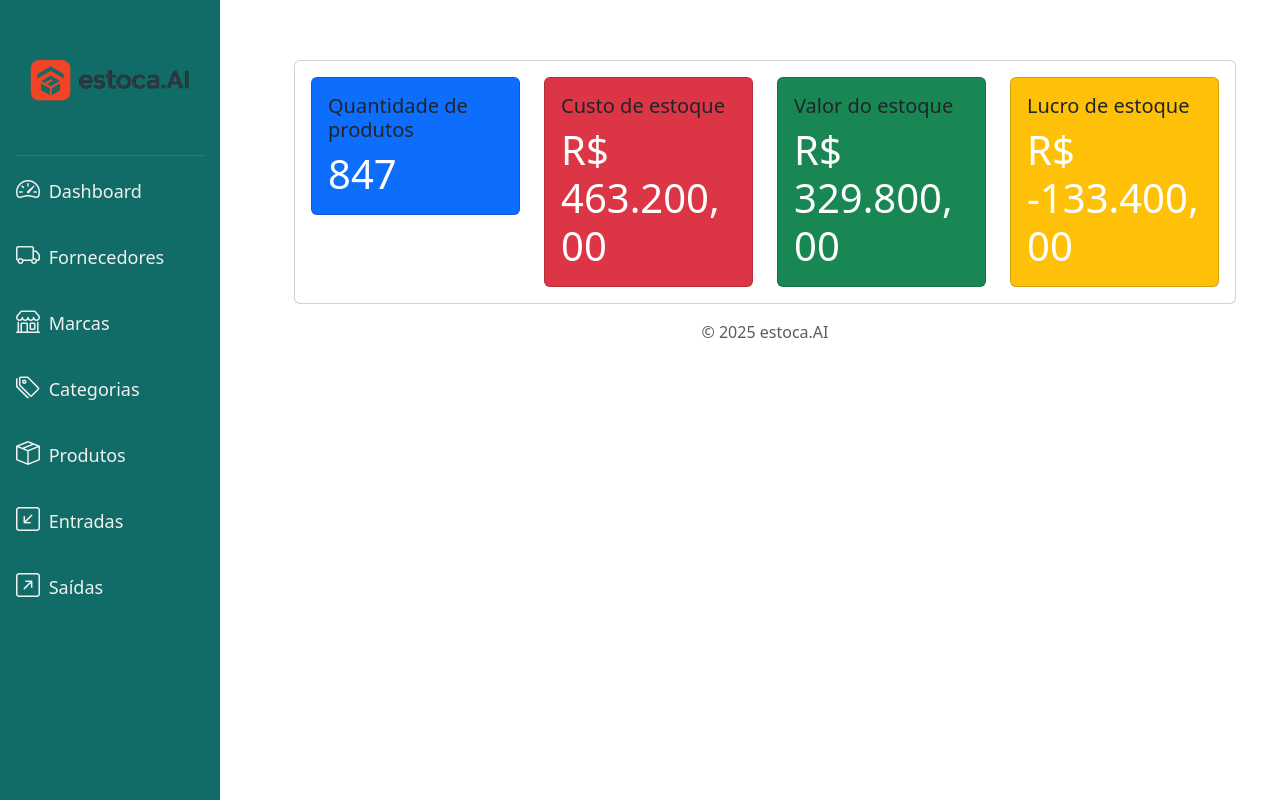
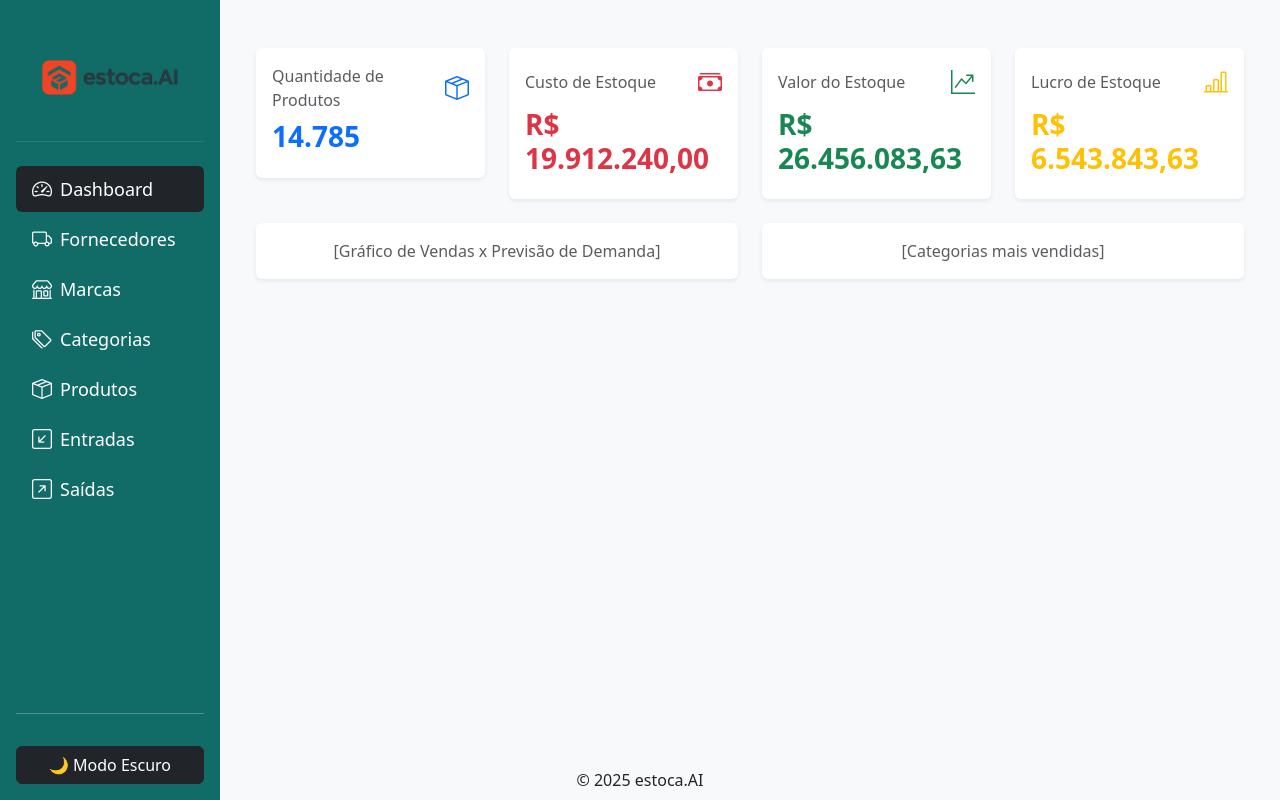
Before and after one commit to jfoj-dev/forecast-ai, a Django app: page / in a window 1280 px wide. Run offline with Django 5.2, Linux system fonts and the light colour scheme; data comes from the database, SQL or seed files in the repository.

Commit message:
Layout moderno

```diff
--- a/app/static/app/css/estilo.css
+++ b/app/static/app/css/estilo.css
@@ -62,3 +62,75 @@
     transform: scale(1.05);
     transition: transform 0.2s ease-in-out;
 }
+
+/* Sidebar fixa */
+.sidebar {
+  width: 250px;      /* mesma largura da sidebar */
+  min-width: 250px;
+  height: 100vh;
+  position: fixed;
+  top: 0;
+  left: 0;
+  z-index: 1000;     /* garante que a sidebar fique sobre o conteúdo */
+}
+
+/* Conteúdo principal */
+.main-content {
+  margin-left: 250px; /* espaço reservado para a sidebar */
+  transition: margin-left 0.3s;
+  padding: 2rem;
+}
+
+/* Sidebar fixa */
+.sidebar {
+    min-width: 220px;
+    max-width: 220px;
+    height: 100vh;
+    position: fixed;
+    top: 0;
+    left: 0;
+    overflow-y: auto;
+    padding-top: 60px; /* se tiver header fixo */
+    z-index: 1000;
+}
+
+/* Ajusta o conteúdo principal para não sobrepor a sidebar */
+.content-area {
+    margin-left: 220px; /* mesma largura da sidebar */
+    min-height: calc(100vh - 60px - 40px); /* altura total - header - footer */
+    transition: background-color 0.3s, color 0.3s;
+}
+
+/* Footer fixo na parte inferior */
+footer {
+    margin-top: auto;
+    padding: 1rem 0;
+    width: 100%;
+    text-align: center;
+}
+
+/* Dark Mode */
+body.dark-mode {
+    background-color: #121212;
+    color: #f0f0f0;
+}
+
+body.dark-mode .sidebar {
+    background-color: #1c1c1c !important;
+    color: #f0f0f0 !important;
+}
+
+body.dark-mode .content-area {
+    background-color: #181818;
+    color: #f0f0f0;
+}
+
+body.dark-mode footer {
+    background-color: #1c1c1c;
+    color: #f0f0f0;
+}
+
+/* Evita overflow horizontal */
+html, body {
+    overflow-x: hidden;
+}
--- /dev/null
+++ b/app/static/app/js/darkmode.js
@@ -0,0 +1,69 @@
+document.addEventListener("DOMContentLoaded", function () {
+  const toggle = document.getElementById("darkModeToggle");
+  const body = document.body;
+  const sidebar = document.querySelector(".sidebar");
+  const content = document.querySelector(".content-area");
+  const footer = document.querySelector("footer");
+
+  // Função para aplicar dark mode
+  function enableDarkMode() {
+    body.classList.add("dark-mode");
+
+    if (sidebar) {
+      sidebar.classList.add("bg-dark", "text-white");
+      sidebar.classList.remove("bg-teal-700");
+    }
+
+    if (content) {
+      content.classList.add("bg-dark", "text-white");
+      content.classList.remove("bg-light", "text-dark");
+    }
+
+    if (footer) {
+      footer.classList.add("bg-dark", "text-white");
+      footer.classList.remove("bg-light", "text-dark");
+    }
+
+    if (toggle) toggle.textContent = "☀️ Modo Claro";
+    localStorage.setItem("darkMode", "true");
+  }
+
+  // Função para remover dark mode
+  function disableDarkMode() {
+    body.classList.remove("dark-mode");
+
+    if (sidebar) {
+      sidebar.classList.remove("bg-dark", "text-white");
+      sidebar.classList.add("bg-teal-700");
+    }
+
+    if (content) {
+      content.classList.remove("bg-dark", "text-white");
+      content.classList.add("bg-light", "text-dark");
+    }
+
+    if (footer) {
+      footer.classList.remove("bg-dark", "text-white");
+      footer.classList.add("bg-light", "text-dark");
+    }
+
+    if (toggle) toggle.textContent = "🌙 Modo Escuro";
+    localStorage.setItem("darkMode", "false");
+  }
+
+  // Aplica dark mode se estiver salvo no localStorage
+  if (localStorage.getItem("darkMode") === "true") {
+    enableDarkMode();
+  }
+
+  // Evento do botão
+  if (toggle) {
+    toggle.addEventListener("click", function () {
+      if (body.classList.contains("dark-mode")) {
+        disableDarkMode();
+      } else {
+        enableDarkMode();
+      }
+    });
+  }
+});
--- a/app/templates/base.html
+++ b/app/templates/base.html
@@ -5,30 +5,34 @@
 <head>
   <meta charset="UTF-8">
   <meta name="viewport" content="width=device-width, initial-scale=1.0">
-
   <title>{% block title %}{% endblock %}</title>
 
-  <link href="https://cdn.jsdelivr.net/npm/bootstrap@5.3.3/dist/css/bootstrap.min.css" rel="stylesheet" integrity="sha384-QWTKZyjpPEjISv5WaRU9OFeRpok6YctnYmDr5pNlyT2bRjXh0JMhjY6hW+ALEwIH" crossorigin="anonymous">
-  <script src="https://cdn.jsdelivr.net/npm/bootstrap@5.3.3/dist/js/bootstrap.bundle.min.js" integrity="sha384-YvpcrYf0tY3lHB60NNkmXc5s9fDVZLESaAA55NDzOxhy9GkcIdslK1eN7N6jIeHz" crossorigin="anonymous"></script>
+  <!-- Bootstrap CSS -->
+  <link href="https://cdn.jsdelivr.net/npm/bootstrap@5.3.3/dist/css/bootstrap.min.css" rel="stylesheet"
+        integrity="sha384-QWTKZyjpPEjISv5WaRU9OFeRpok6YctnYmDr5pNlyT2bRjXh0JMhjY6hW+ALEwIH"
+        crossorigin="anonymous">
+
+  <!-- Bootstrap Icons -->
+  <link rel="stylesheet" href="https://cdn.jsdelivr.net/npm/bootstrap-icons@1.11.3/font/bootstrap-icons.min.css">
+
+  <!-- Custom CSS -->
   <link rel="stylesheet" href="{% static 'app/css/estilo.css' %}">
-  <link rel="stylesheet" href="https://cdn.jsdelivr.net/npm/bootstrap-icons@1.11.3/font/bootstrap-icons.min.css">
 </head>
 
-<body class="content">
+<body class="bg-light text-dark d-flex flex-column min-vh-100">
+
   {% include 'components/_header.html' %}
 
-  <div class="container-fluid">
+  <div class="d-flex flex-grow-1">
     {% include 'components/_sidebar.html' %}
-    <div class="col py-3">
+
+    <main class="flex-fill p-4 content-area">
       <div class="container mt-4">
 
-        <!-- Área de mensagens -->
         {% if messages %}
           <div class="mt-2">
             {% for message in messages %}
-              <div
-                class="alert alert-{{ message.tags }} alert-dismissible fade show"
-                role="alert">
+              <div class="alert alert-{{ message.tags }} alert-dismissible fade show" role="alert">
                 {{ message }}
                 <button type="button" class="btn-close" data-bs-dismiss="alert" aria-label="Fechar"></button>
               </div>
@@ -36,15 +40,20 @@
           </div>
         {% endif %}
 
-        <main>
-          {% block content %}
-          {% endblock %}
-        </main>
+        {% block content %}{% endblock %}
       </div>
-    </div>
+    </main>
   </div>
 
   {% include 'components/_footer.html' %}
+
+  <!-- Bootstrap JS -->
+  <script src="https://cdn.jsdelivr.net/npm/bootstrap@5.3.3/dist/js/bootstrap.bundle.min.js"
+          integrity="sha384-YvpcrYf0tY3lHB60NNkmXc5s9fDVZLESaAA55NDzOxhy9GkcIdslK1eN7N6jIeHz"
+          crossorigin="anonymous"></script>
+
+  <!-- Dark Mode JS -->
+  <script src="{% static 'app/js/darkmode.js' %}"></script>
+
 </body>
-
 </html>
--- a/app/templates/components/_footer.html
+++ b/app/templates/components/_footer.html
@@ -1,5 +1,5 @@
-<footer class="footer mt-auto py-0 text-center">
+<footer class="footer mt-auto py-2 text-center">
   <div class="container">
-    <span class="text-muted">© 2025 estoca.AI</span>
+    <span>© 2025 estoca.AI</span>
   </div>
 </footer>
--- a/app/templates/components/_sidebar.html
+++ b/app/templates/components/_sidebar.html
@@ -1,60 +1,65 @@
 {% load static %}
-<div class="row flex-nowrap">
-  <div class="sidebar">
-    <div class="d-flex flex-column align-items-center align-items-sm-start px-3 pt-2" side>
+<div class="sidebar bg-teal-700 min-vh-100 d-flex flex-column p-3 text-white">
+  <!-- Botão de collapse no mobile -->
   <button class="btn btn-dark d-block d-sm-none mb-3" type="button" data-bs-toggle="collapse"
           data-bs-target="#menuCollapse" aria-expanded="false" aria-controls="menuCollapse">
     <i class="bi bi-list fs-4"></i>
   </button>
-      <div class="logo">
-            <img src="{% static 'app/images/estoca.AI.png' %}" alt="estoca.ai">
+
+  <!-- Logo -->
+  <div class="logo mb-4 text-center text-sm-start">
+    <img src="{% static 'app/images/estoca.AI.png' %}" alt="estoca.ai" class="img-fluid">
   </div>
+
+  <!-- Menu -->
   <div class="collapse d-sm-block" id="menuCollapse">
-        <ul class="nav flex-column align-items-start" id="menu">
-          <li>
-            <a href="{% url 'home' %}" class="nav-link px-0 align-middle">
-              <i class="bi bi-speedometer2 fs-4"></i>
-              <span class="ms-1">Dashboard</span>
+    <ul class="nav nav-pills flex-column mb-auto" id="menu">
+      <li class="nav-item mb-1">
+        <a href="{% url 'home' %}" class="nav-link text-white d-flex align-items-center px-3 py-2 rounded
+          {% if request.resolver_match.url_name == 'home' %}active bg-dark{% endif %}">
+          <i class="bi bi-speedometer2 fs-5 me-2"></i> Dashboard
         </a>
       </li>
-          <li>
-            <a href="{% url 'supplier_list' %}" class="nav-link px-0 align-middle">
-              <i class="bi bi-truck fs-4"></i>
-              <span class="ms-1">Fornecedores</span>
+      <li class="nav-item mb-1">
+        <a href="{% url 'supplier_list' %}" class="nav-link text-white d-flex align-items-center px-3 py-2 rounded
+          {% if request.resolver_match.url_name == 'supplier_list' %}active bg-dark{% endif %}">
+          <i class="bi bi-truck fs-5 me-2"></i> Fornecedores
         </a>
       </li>
-          <li>
-            <a href="{% url 'brand_list' %}" class="nav-link px-0 align-middle">
-              <i class="bi bi-shop fs-4"></i>
-              <span class="ms-1">Marcas</span>
+      <li class="nav-item mb-1">
+        <a href="{% url 'brand_list' %}" class="nav-link text-white d-flex align-items-center px-3 py-2 rounded
+          {% if request.resolver_match.url_name == 'brand_list' %}active bg-dark{% endif %}">
+          <i class="bi bi-shop fs-5 me-2"></i> Marcas
         </a>
       </li>
-          <li>
-            <a href="{% url 'category_list' %}" class="nav-link px-0 align-middle">
-              <i class="bi bi-tags fs-4"></i>
-              <span class="ms-1">Categorias</span>
+      <li class="nav-item mb-1">
+        <a href="{% url 'category_list' %}" class="nav-link text-white d-flex align-items-center px-3 py-2 rounded
+          {% if request.resolver_match.url_name == 'category_list' %}active bg-dark{% endif %}">
+          <i class="bi bi-tags fs-5 me-2"></i> Categorias
         </a>
       </li>
-          <li>
-            <a href="{% url 'product_list' %}" class="nav-link px-0 align-middle">
-              <i class="bi bi-box-seam fs-4"></i>
-              <span class="ms-1">Produtos</span>
+      <li class="nav-item mb-1">
+        <a href="{% url 'product_list' %}" class="nav-link text-white d-flex align-items-center px-3 py-2 rounded
+          {% if request.resolver_match.url_name == 'product_list' %}active bg-dark{% endif %}">
+          <i class="bi bi-box-seam fs-5 me-2"></i> Produtos
         </a>
       </li>
-          <li>
-            <a href="{% url 'inflow_list' %}" class="nav-link px-0 align-middle">
-              <i class="bi bi-arrow-down-left-square fs-4"></i>
-              <span class="ms-1">Entradas</span>
+      <li class="nav-item mb-1">
+        <a href="{% url 'inflow_list' %}" class="nav-link text-white d-flex align-items-center px-3 py-2 rounded
+          {% if request.resolver_match.url_name == 'inflow_list' %}active bg-dark{% endif %}">
+          <i class="bi bi-arrow-down-left-square fs-5 me-2"></i> Entradas
         </a>
       </li>
-          <li>
-            <a href="{% url 'outflow_list' %}" class="nav-link px-0 align-middle">
-              <i class="bi bi-arrow-up-right-square fs-4"></i>
-              <span class="ms-1">Saídas</span>
+      <li class="nav-item mb-1">
+        <a href="{% url 'outflow_list' %}" class="nav-link text-white d-flex align-items-center px-3 py-2 rounded
+          {% if request.resolver_match.url_name == 'outflow_list' %}active bg-dark{% endif %}">
+          <i class="bi bi-arrow-up-right-square fs-5 me-2"></i> Saídas
         </a>
       </li>
     </ul>
   </div>
-      <hr>
+
+  <!-- Dark Mode / Footer -->
+  <hr class="text-white mt-auto w-100">
+  <button id="darkModeToggle" class="btn btn-dark w-100 mt-3">🌙 Modo Escuro</button>
 </div>
-  </div>
--- /dev/null
+++ b/app/templates/dashboard.html
@@ -0,0 +1,77 @@
+{% extends 'base.html' %}
+
+{% block title %}Dashboard{% endblock %}
+
+{% block content %}
+<div class="row g-4 mb-4">
+  <!-- Card: Quantidade de Produtos -->
+  <div class="col-md-3">
+    <div class="card shadow-sm border-0">
+      <div class="card-body">
+        <div class="d-flex justify-content-between align-items-center">
+          <span class="text-muted">Quantidade de Produtos</span>
+          <i class="bi bi-box-seam text-primary fs-4"></i>
+        </div>
+        <h3 class="fw-bold text-primary mt-2">14.785</h3>
+      </div>
+    </div>
+  </div>
+
+  <!-- Card: Custo de Estoque -->
+  <div class="col-md-3">
+    <div class="card shadow-sm border-0">
+      <div class="card-body">
+        <div class="d-flex justify-content-between align-items-center">
+          <span class="text-muted">Custo de Estoque</span>
+          <i class="bi bi-cash-stack text-danger fs-4"></i>
+        </div>
+        <h3 class="fw-bold text-danger mt-2">R$ 19.912.240,00</h3>
+      </div>
+    </div>
+  </div>
+
+  <!-- Card: Valor do Estoque -->
+  <div class="col-md-3">
+    <div class="card shadow-sm border-0">
+      <div class="card-body">
+        <div class="d-flex justify-content-between align-items-center">
+          <span class="text-muted">Valor do Estoque</span>
+          <i class="bi bi-graph-up-arrow text-success fs-4"></i>
+        </div>
+        <h3 class="fw-bold text-success mt-2">R$ 26.456.083,63</h3>
+      </div>
+    </div>
+  </div>
+
+  <!-- Card: Lucro de Estoque -->
+  <div class="col-md-3">
+    <div class="card shadow-sm border-0">
+      <div class="card-body">
+        <div class="d-flex justify-content-between align-items-center">
+          <span class="text-muted">Lucro de Estoque</span>
+          <i class="bi bi-bar-chart-line text-warning fs-4"></i>
+        </div>
+        <h3 class="fw-bold text-warning mt-2">R$ 6.543.843,63</h3>
+      </div>
+    </div>
+  </div>
+</div>
+
+<!-- Placeholder para gráficos -->
+<div class="row g-4">
+  <div class="col-lg-6">
+    <div class="card shadow-sm border-0 h-100">
+      <div class="card-body text-center text-muted">
+        [Gráfico de Vendas x Previsão de Demanda]
+      </div>
+    </div>
+  </div>
+  <div class="col-lg-6">
+    <div class="card shadow-sm border-0 h-100">
+      <div class="card-body text-center text-muted">
+        [Categorias mais vendidas]
+      </div>
+    </div>
+  </div>
+</div>
+{% endblock %}
--- a/app/templates/home.html
+++ b/app/templates/home.html
@@ -1,11 +1,11 @@
 {% extends 'base.html' %}
 
 {% block title %}
-
+    Dashboard
 {% endblock %}
 
 {% block content %}
 
-{% include 'components/_product_metrics.html' %}
+{% include 'app/dashboards.html' %}
 
 {% endblock %}
--- a/app/views.py
+++ b/app/views.py
@@ -7,4 +7,4 @@ def home(request):
     context = {
         'product_metrics': product_metrics
     }
-    return render(request, 'home.html', context)
+    return render(request, 'dashboard.html', context)
--- a/outflows/forms.py
+++ b/outflows/forms.py
@@ -4,15 +4,17 @@ from . import models
 class OutflowForm(forms.ModelForm):
     class Meta:
         model = models.Outflow
-        fields = ['product', 'quantity', 'description']
+        fields = ['product', 'quantity', 'promotion', 'description']
         widgets = {
             'product': forms.Select(attrs={'class': 'form-control'}),
             'quantity': forms.NumberInput(attrs={'class': 'form-control'}),
+            'promotion': forms.CheckboxInput(attrs={'class': 'form-check-input'}),
             'description': forms.Textarea(attrs={'class': 'form-control', 'rows': 3}),
         }
         labels = {
             'produto': 'Produto',
             'quantidade': 'Quantidade',
+            'promotion': 'Promoção',
             'description': 'Descrição',
         }
 
--- a/outflows/models.py
+++ b/outflows/models.py
@@ -7,6 +7,7 @@ class Outflow(models.Model):
     description = models.TextField(null=True, blank=True)
     created_at = models.DateTimeField(auto_now_add=True)
     updated_at = models.DateTimeField(auto_now=True)
+    promotion = models.BooleanField(default=False)
 
     class Meta:
         ordering = ['-created_at']
--- a/outflows/templates/outflow_create.html
+++ b/outflows/templates/outflow_create.html
@@ -14,7 +14,7 @@
       </form>
     </div>
   </div>
-<a href="{% url 'outflow_list' %}" class="btn btn-secondary mt-3">Cancelar e voltar para a Lista de Saídas</a>
+<a href="{% url 'outflow_list' %}" class="btn btn-secondary mt-3">Cancelar</a>
 </div>
 
 {%endblock%}
--- a/outflows/templates/outflow_list.html
+++ b/outflows/templates/outflow_list.html
@@ -32,6 +32,7 @@ SGE - Saídas
                 <th>Produto</th>
                 <th>Quantidade</th>
                 <th>Data da Saída</th>
+                <th>Promoção</th>
                 <th class="text-center">Ações</th>
             </tr>
         </thead>
@@ -42,6 +43,7 @@ SGE - Saídas
                 <td>{{ outflow.product.title }}</td>
                 <td>{{ outflow.quantity }}</td>
                 <td>{{ outflow.created_at|date:"d/m/Y H:i" }}</td>
+                <td>{{ outflow.promotion|yesno:"Sim,Não" }}</td>
                 <td class="text-center">
                     <a href="{% url 'outflow_detail' outflow.id %}" class="btn btn-info btn-sm" title="Visualizar">
                         <i class="bi bi-eye"></i>
```
Also changed, not shown: outflows/migrations/0003_outflow_promotion.py (added). Lines whose indentation alone changed are shown as unchanged.
